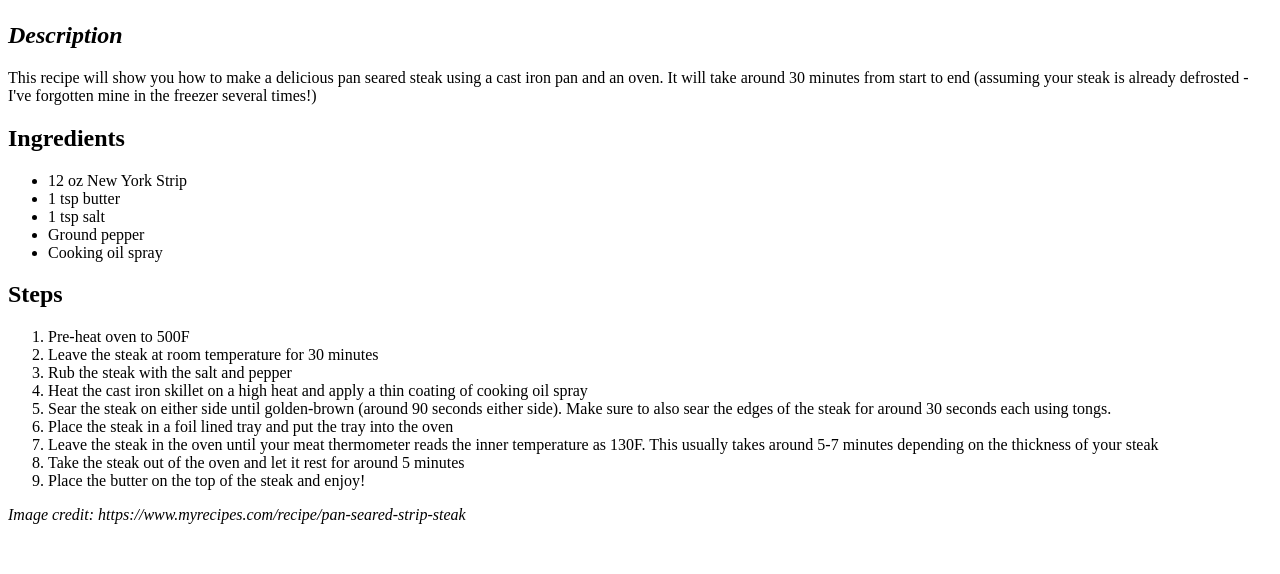
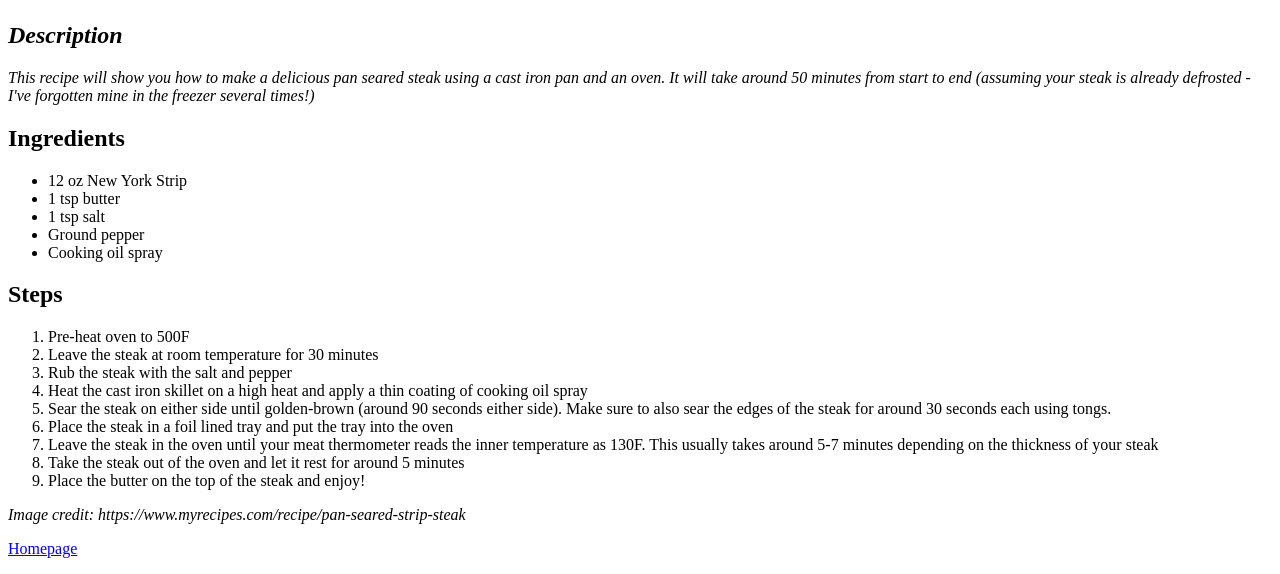
Before and after one commit to fatehss/odin_recipes, a plain HTML site: page recipes/ny-strip.html in a window 1280 px wide. Shown: the part 682-1256 px from the top of the page. Before the commit the page ends 1214 px from the top, so only its background shows below. Drawn offline with Linux system fonts and the light colour scheme.

Commit message:
Improve layout of ny-strip.html and add link to index

```diff
--- a/recipes/ny-strip.html
+++ b/recipes/ny-strip.html
@@ -9,7 +9,7 @@
 
 		<img src =" https://imagesvc.meredithcorp.io/v3/mm/image?url=https%3A%2F%2Fstatic.onecms.io%2Fwp-content%2Fuploads%2Fsites%2F19%2F2011%2F03%2F10%2Fseared-strip-steak-ck-2000.jpg" alt = "A delicious looking New York Strip Steak in a cast iron skillet" height = "600" width = "800">
 		<h2><em>Description</em></h2>
-		<p> This recipe will show you how to make a delicious pan seared steak using a cast iron pan and an oven. It will take around 30 minutes from start to end (assuming your steak is already defrosted - I've forgotten mine in the freezer several times!)</p>
+		<p><em> This recipe will show you how to make a delicious pan seared steak using a cast iron pan and an oven. It will take around 50 minutes from start to end (assuming your steak is already defrosted - I've forgotten mine in the freezer several times!)</em></p>
 		<h2>Ingredients</h2>
 		<ul>
 			<li> 12 oz New York Strip </li>
@@ -32,6 +32,7 @@
 			<li> Place the butter on the top of the steak and enjoy! </li>
 		</ol>
 		<em>Image credit: https://www.myrecipes.com/recipe/pan-seared-strip-steak</em>
+		<p><a href="../index.html">Homepage</a></p>
 		</body>
 
 </html>
```
